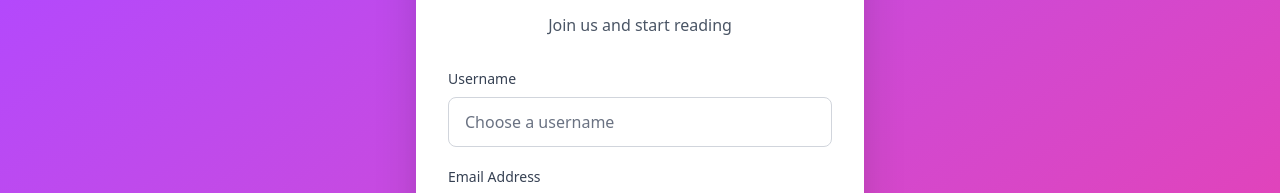
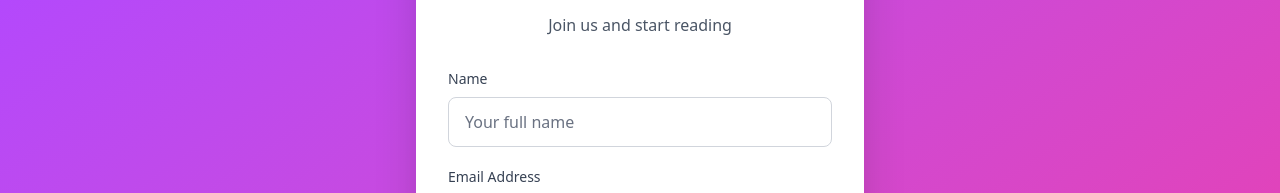
Before and after one commit to unluckythoughts/manga-reader, a SvelteKit app in the folder app/: page /auth/register in a window 1280 px wide. Shown: the part 171-364 px from the top of the page. Built offline with nearby package versions, Linux system fonts and the light colour scheme; no server answers.

Commit message:
feat: update registration process to use 'name' instead of 'username' in auth and UI components

```diff
--- a/app/src/lib/stores/auth.ts
+++ b/app/src/lib/stores/auth.ts
@@ -65,11 +65,11 @@ function createAuthStore() {
 		/**
 		 * Register a new user
 		 */
-		async register(username: string, email: string, password: string) {
+		async register(name: string, email: string, password: string) {
 			update(state => ({ ...state, loading: true, error: null }));
 
 			try {
-				const { user } = await authApi.register({ username, email, password });
+				const { user } = await authApi.register({ name, email, password });
 				set({ user, loading: false, error: null });
 				return user;
 			} catch (error: unknown) {
--- a/app/src/lib/types.ts
+++ b/app/src/lib/types.ts
@@ -143,7 +143,7 @@ export interface LoginRequest {
 }
 
 export interface RegisterRequest {
-	username: string;
+	name: string;
 	email: string;
 	password: string;
 }
--- a/app/src/routes/auth/register/+page.svelte
+++ b/app/src/routes/auth/register/+page.svelte
@@ -3,7 +3,7 @@
 	import type { RegisterRequest } from '$lib/types';
 
 	let formData = $state<RegisterRequest>({
-		username: '',
+		name: '',
 		email: '',
 		password: ''
 	});
@@ -13,7 +13,7 @@
 	let showConfirmPassword = $state(false);
 	let acceptTerms = $state(false);
 	let touched = $state({
-		username: false,
+		name: false,
 		email: false,
 		password: false,
 		confirmPassword: false,
@@ -24,10 +24,10 @@
 	let fieldErrors = $derived.by(() => {
 		const errors: Record<string, string> = {};
 
-		if (touched.username && !formData.username) {
-			errors.username = 'Username is required';
-		} else if (touched.username && formData.username.length < 3) {
-			errors.username = 'Username must be at least 3 characters';
+		if (touched.name && !formData.name) {
+			errors.name = 'Name is required';
+		} else if (touched.name && formData.name.length < 3) {
+			errors.name = 'Name must be at least 3 characters';
 		}
 
 		if (touched.email && !formData.email) {
@@ -74,8 +74,8 @@
 
 	let passwordsMatch = $derived(formData.password && formData.password === confirmPassword);
 	let canSubmit = $derived(
-		!!formData.username &&
-		formData.username.length >= 3 &&
+		!!formData.name &&
+		formData.name.length >= 3 &&
 		!!formData.email &&
 		/^[^\s@]+@[^\s@]+\.[^\s@]+$/.test(formData.email) &&
 		!!formData.password &&
@@ -100,7 +100,7 @@
 
 	async function handleSubmit() {
 		// Mark all fields as touched to show validation errors
-		touched.username = true;
+		touched.name = true;
 		touched.email = true;
 		touched.password = true;
 		touched.confirmPassword = true;
@@ -109,7 +109,7 @@
 		if (!canSubmit) return;
 
 		try {
-			await auth.register(formData.username, formData.email, formData.password);
+			await auth.register(formData.name, formData.email, formData.password);
 			// Redirect to home
 			window.location.href = '/';
 		} catch (error) {
@@ -151,23 +151,23 @@
 
 			<!-- Register Form -->
 			<form onsubmit={(e) => { e.preventDefault(); handleSubmit(); }} class="space-y-5">
-				<!-- Username -->
+				<!-- Name -->
 				<div>
-					<label for="username" class="block text-sm font-medium text-gray-700 mb-2">
-						Username
+					<label for="name" class="block text-sm font-medium text-gray-700 mb-2">
+						Name
 					</label>
 					<input
-						id="username"
+						id="name"
 						type="text"
-						bind:value={formData.username}
-						onblur={() => markTouched('username')}
+						bind:value={formData.name}
+						onblur={() => markTouched('name')}
 						required
 						disabled={$auth.loading}
-						placeholder="Choose a username"
-						class="w-full px-4 py-3 border {fieldErrors.username ? 'border-red-500' : 'border-gray-300'} rounded-lg focus:ring-2 focus:ring-purple-500 focus:border-transparent transition disabled:bg-gray-100 disabled:cursor-not-allowed"
+						placeholder="Your full name"
+						class="w-full px-4 py-3 border {fieldErrors.name ? 'border-red-500' : 'border-gray-300'} rounded-lg focus:ring-2 focus:ring-purple-500 focus:border-transparent transition disabled:bg-gray-100 disabled:cursor-not-allowed"
 					/>
-					{#if fieldErrors.username}
-						<p class="mt-1 text-sm text-red-600">{fieldErrors.username}</p>
+					{#if fieldErrors.name}
+						<p class="mt-1 text-sm text-red-600">{fieldErrors.name}</p>
 					{/if}
 				</div>
 
```
Also changed, not shown: 2 other files (tests, documents, lock files or other folders).
